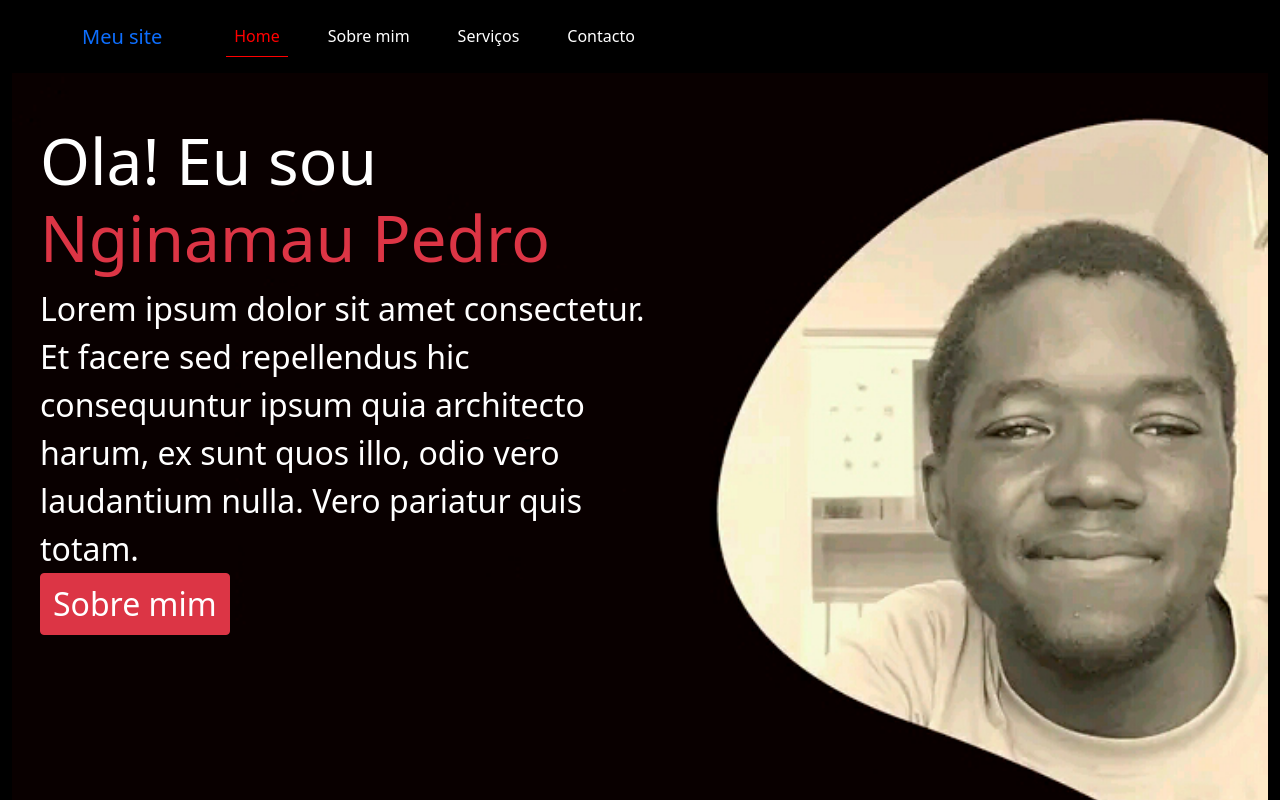
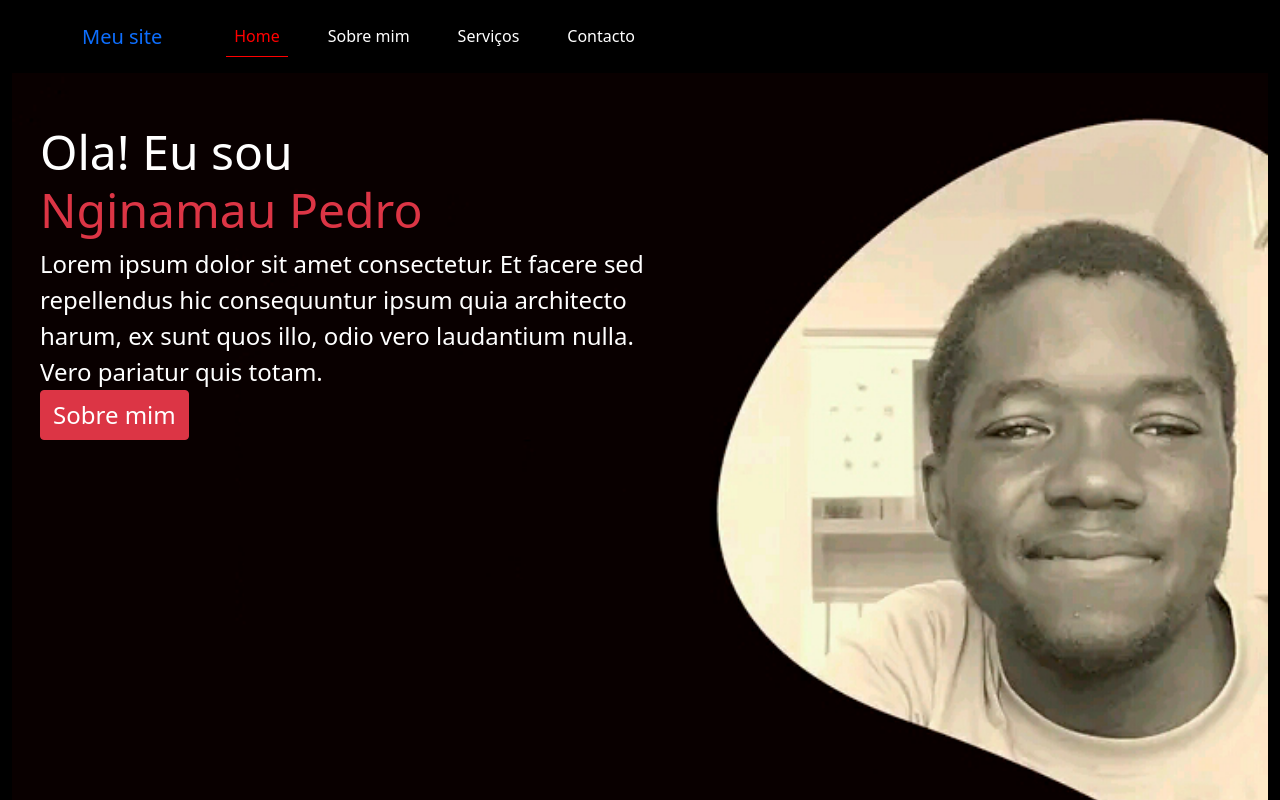
Before and after one commit to emanueljefte/nginaxweb, a plain HTML site: page index.html in a window 1280 px wide. Shown: the top 800 px of the page. Drawn offline with Linux system fonts and the light colour scheme.

Commit message:
atualizando o css

```diff
--- a/css/estilo.css
+++ b/css/estilo.css
@@ -50,7 +50,7 @@
         font-size: 3em;
     }
     .row-1 p, .row-1 a {
-        font-size: 1.5em;
+        font-size: 1.2em;
         color: #fff;
     }
     .row-2 {
@@ -63,14 +63,14 @@
 
 @media (min-width: 1024px) {
     h5 {
-        font-size: 4em;
+        font-size: 3em;
     }
     .row-1 {
         top: 50px;
         left: 40px;
     }
     .row-1 p, .row-1 a {
-        font-size: 2em;
+        font-size: 1.5em;
         color: #fff;
     }
 }
```
